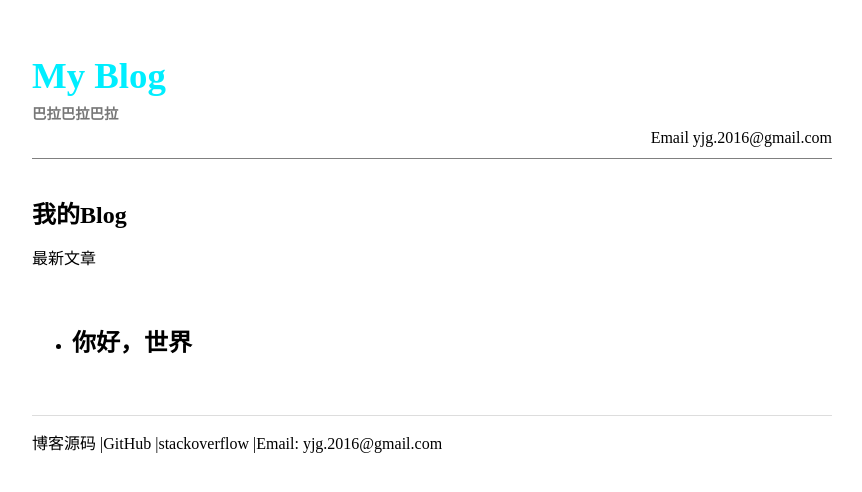
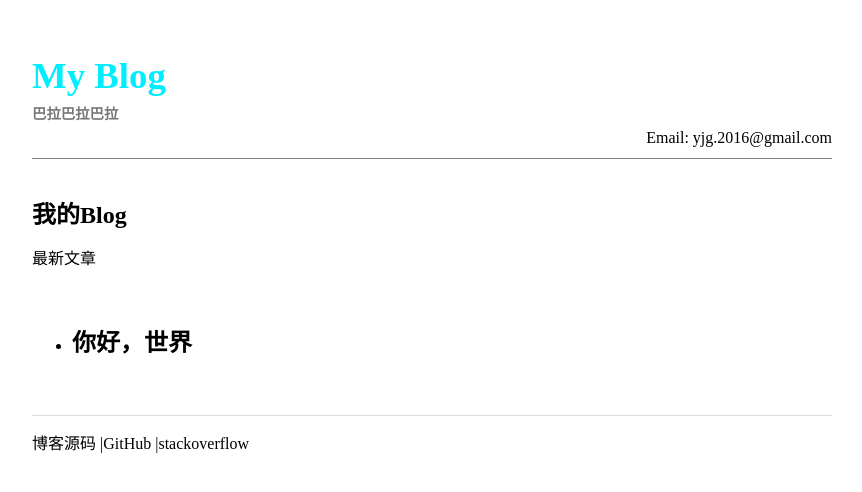
Before and after one commit to leongithub/blog, a Jekyll site: the page built from index.html, in a window 1280 px wide. Shown: the top 492 px of the page, without its empty margins (208-1070 px from the left). Built offline with Jekyll 4.4.1, drawn with Linux system fonts in a browser that asks for light colours.

Commit message:
update default.html

```diff
--- a/_layouts/default.html
+++ b/_layouts/default.html
@@ -12,7 +12,7 @@
 		<div class="title"><a href="{{ site.baseurl }}">My Blog</a></div>
 		<div class="description">巴拉巴拉巴拉</div>
 		<div class="contact">
-			Email yjg.2016@gmail.com
+			Email:  yjg.2016@gmail.com
 		</div>
 	</div>
 
@@ -25,7 +25,6 @@
 		<a href="https://github.com/leongithub/blog">博客源码</a>
 		|<a href="https://github.com/leongithub">GitHub</a>
 		|<a href="http://stackoverflow.com/users/2324053/leon">stackoverflow</a>
-		|Email: yjg.2016@gmail.com
 	</div>
 </div>
 
```
